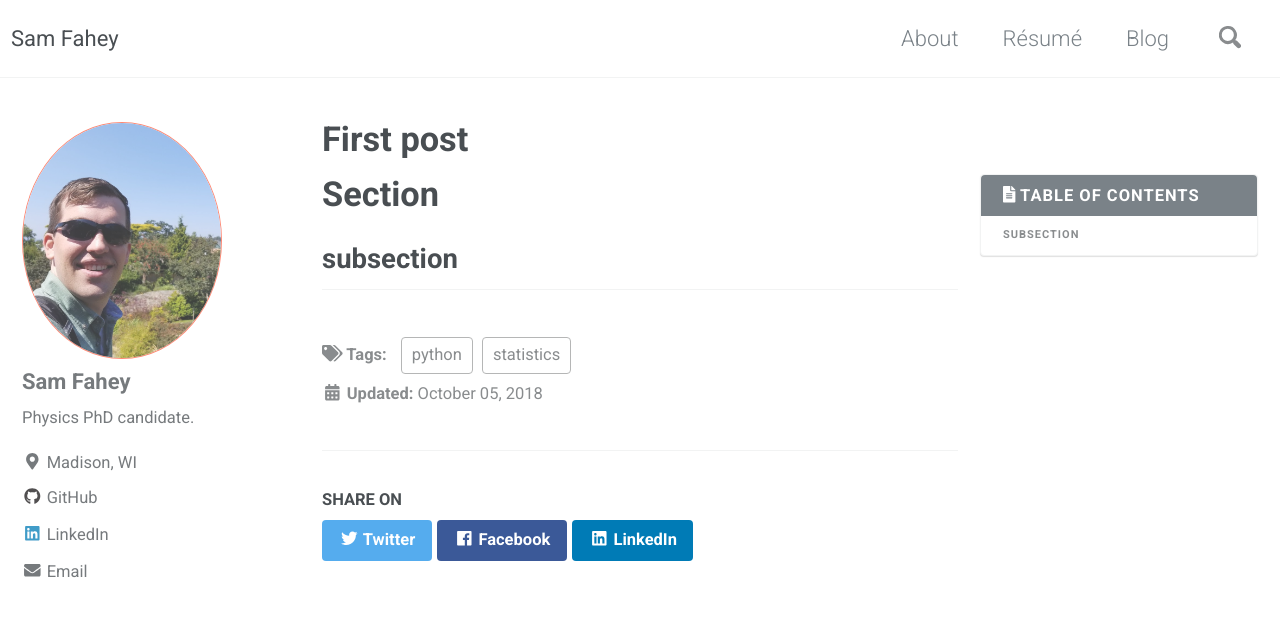
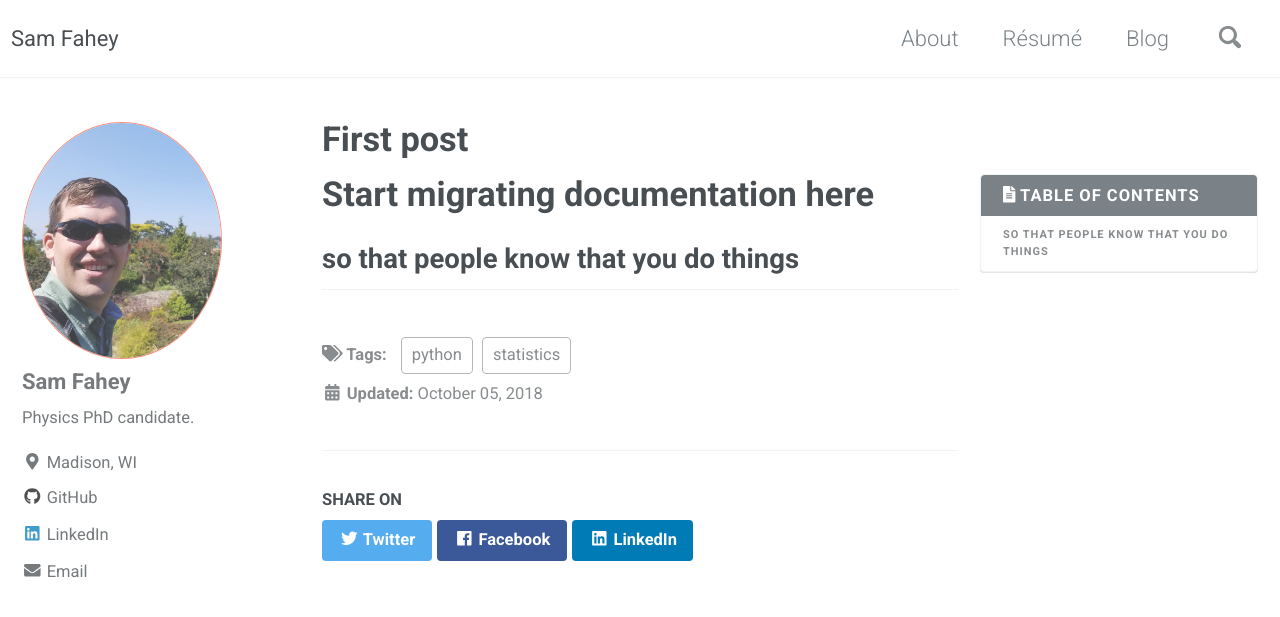
Before and after one commit to sam-fahey/jrbourbeau.github.io, a Jekyll site: the page built from _posts/2018-07-15-pyunfold-overview.markdown, in a window 1280 px wide and 900 px high. Shown: the top 617 px of the window. Built offline with Jekyll 4.4.1, drawn with Linux system fonts in a browser that asks for light colours; nearby versions of some CDN libraries; some of the changed text lies outside the part shown.

Commit message:
Update 2018-07-15-pyunfold-overview.markdown

```diff
--- a/_posts/2018-07-15-pyunfold-overview.markdown
+++ b/_posts/2018-07-15-pyunfold-overview.markdown
@@ -8,5 +8,5 @@ toc_label: "Table of contents"
 date: October 5, 2018
 ---
 
-# Section
-## subsection
+# Start migrating documentation here
+## so that people know that you do things
```
